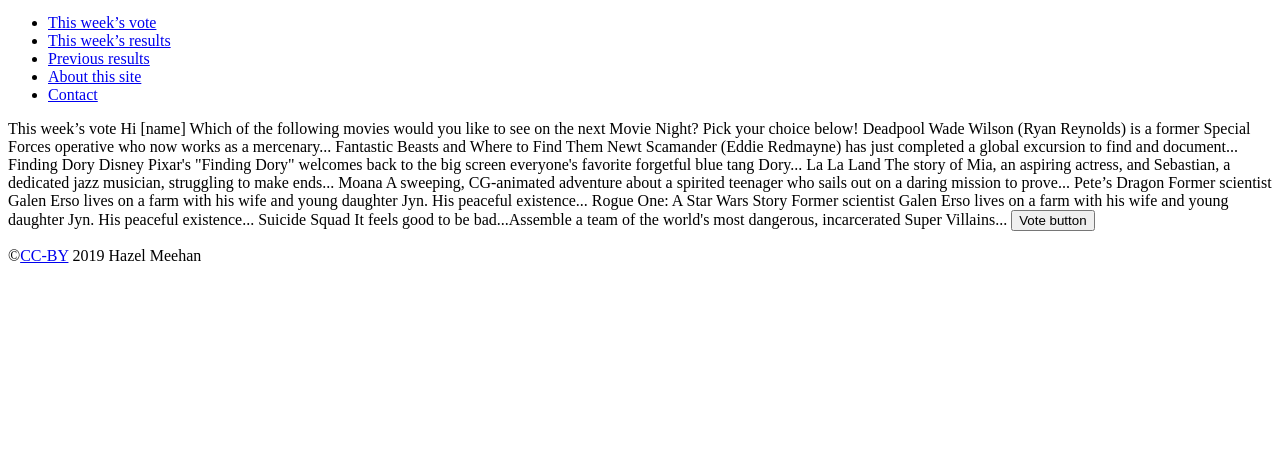
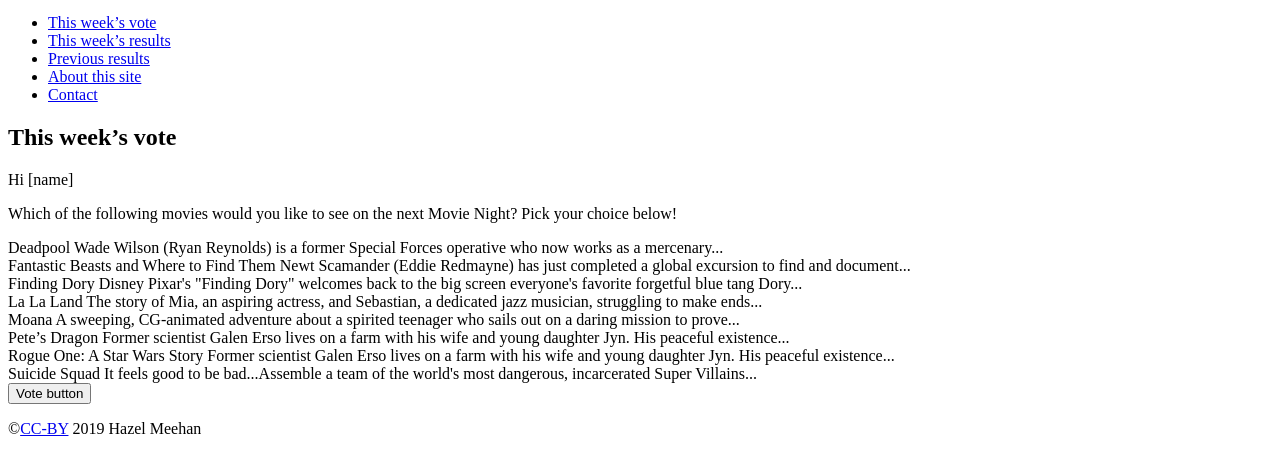
Before and after one commit to A-Small-Being/movie-night-vote, a plain HTML site: page index.html in a window 1280 px wide. Shown: the part 100-572 px from the top of the page. Drawn offline with Linux system fonts and the light colour scheme.

Commit message:
more in the index

```diff
--- a/index.html
+++ b/index.html
@@ -28,36 +28,46 @@
 
   <!-- MAIN CONTENT start -->
   <div class="content">
-  This week’s vote
+    <h2>This week’s vote</h2>
 
-  Hi [name]
+    <p>Hi [name]</p>
 
-  Which of the following movies would you like to see on the next Movie Night? Pick your choice below!
+    <p>Which of the following movies would you like to see on the next Movie Night? Pick your choice below!</p>
 
+    <div class="movie">
     Deadpool
     Wade Wilson (Ryan Reynolds) is a former Special Forces operative who now works as a mercenary...
 
+    <div class="movie">
       Fantastic Beasts and Where to Find Them
       Newt Scamander (Eddie Redmayne) has just completed a global excursion to find and document...
+    </div>
 
+    <div class="movie">
       Finding Dory
       Disney Pixar's "Finding Dory" welcomes back to the big screen everyone's favorite forgetful blue tang Dory...
-
+    </div>
+    <div class="movie">
       La La Land
       The story of Mia, an aspiring actress, and Sebastian, a dedicated jazz musician, struggling to make ends...
-
+    </div>
+    <div class="movie">
       Moana
       A sweeping, CG-animated adventure about a spirited teenager who sails out on a daring mission to prove...
-
+    </div>
+    <div class="movie">
       Pete’s Dragon
       Former scientist Galen Erso lives on a farm with his wife and young daughter Jyn. His peaceful existence...
-
+    </div>
+    <div class="movie">
       Rogue One: A Star Wars Story
       Former scientist Galen Erso lives on a farm with his wife and young daughter Jyn. His peaceful existence...
-
+    </div>
+    <div class="movie">
       Suicide Squad
       It feels good to be bad...Assemble a team of the world's most dangerous, incarcerated Super Villains...
-  </content>
+    </div>
+  </div>
 
   <button>Vote button</button>
   <!-- MAIN CONTENT end -->
```
Lines whose indentation alone changed are shown as unchanged.
